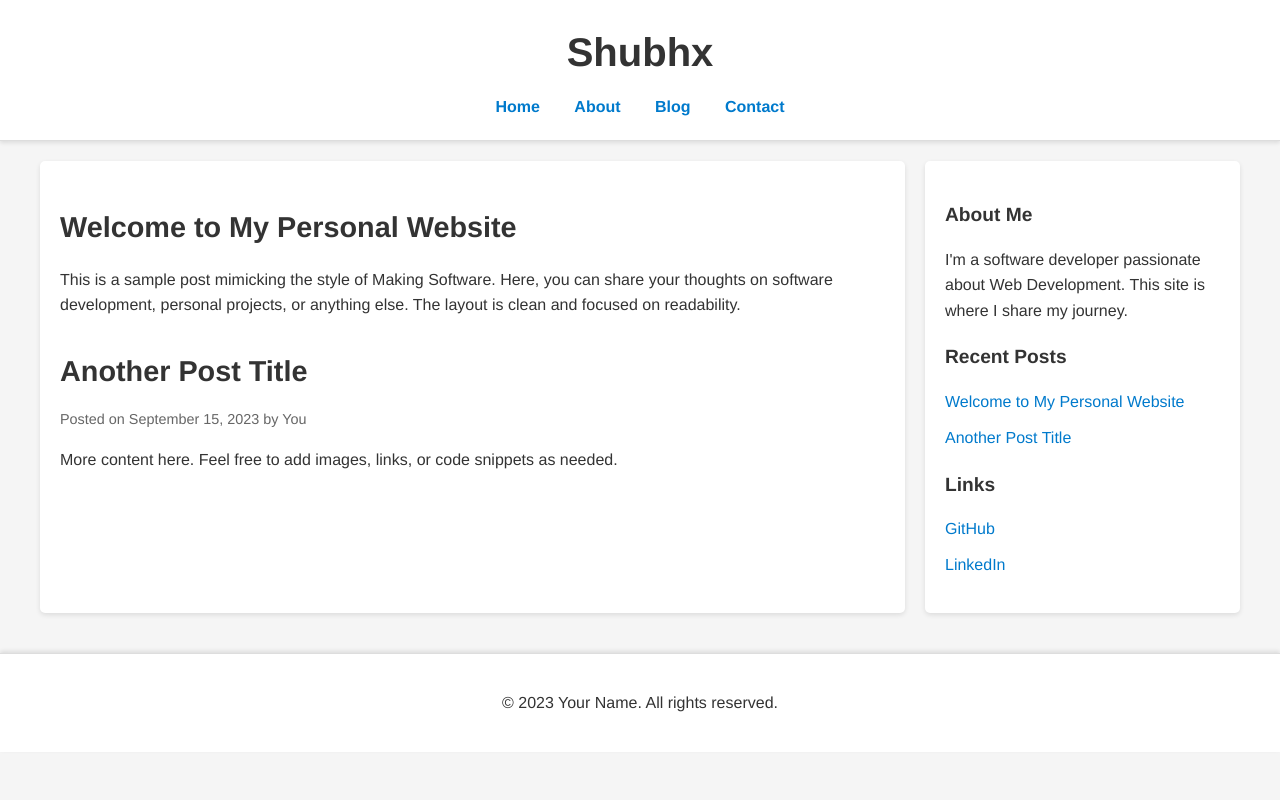
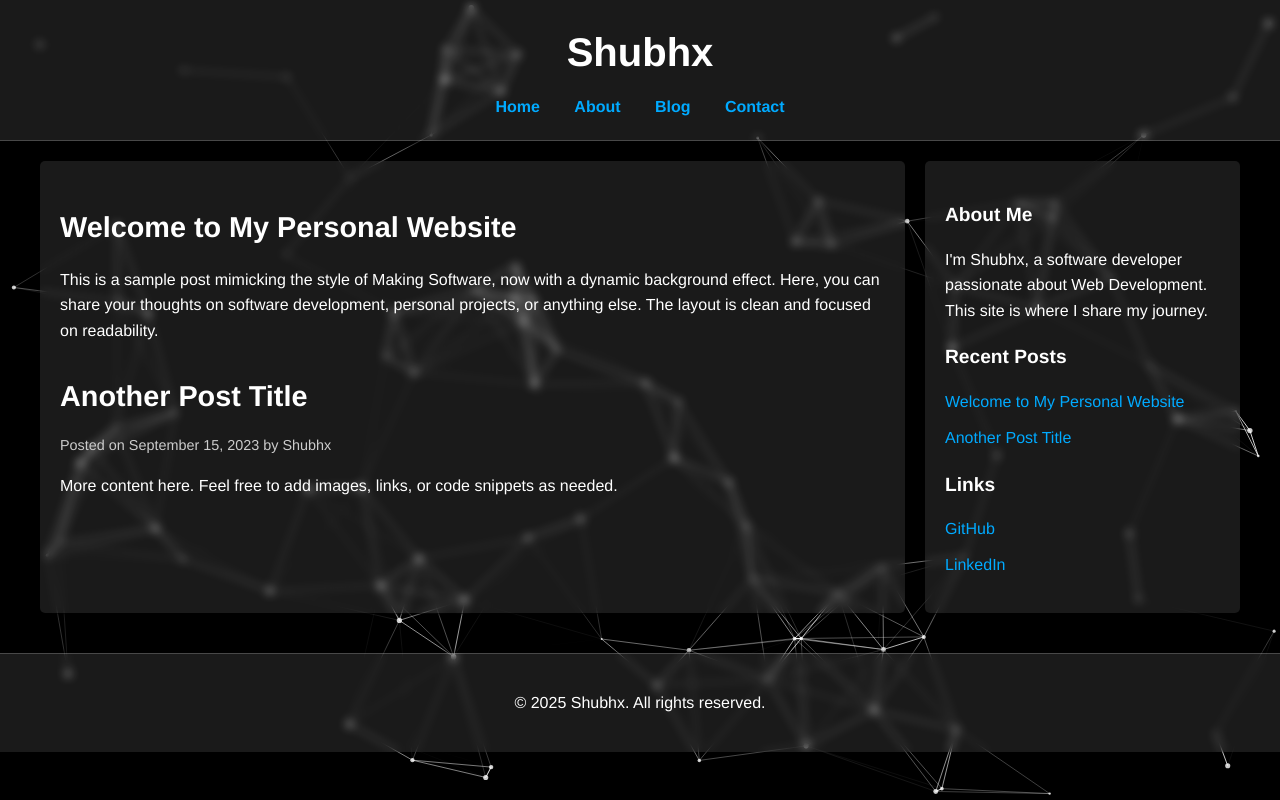
Before and after one commit to shubhamatlab07-ctrl/web-page, a plain HTML site: page index.html in a window 1280 px wide. Drawn offline with Linux system fonts and the light colour scheme.

Commit message:
Update index.html
added more details

```diff
--- a/index.html
+++ b/index.html
@@ -3,26 +3,38 @@
 <head>
     <meta charset="UTF-8">
     <meta name="viewport" content="width=device-width, initial-scale=1.0">
-    <title>shubhx</title>
+    <title>Shubhx's Personal Website</title>
     <style>
         /* Basic reset and fonts */
         body {
             font-family: 'Helvetica Neue', Helvetica, Arial, sans-serif;
             margin: 0;
             padding: 0;
-            background-color: #f5f5f5;
-            color: #333;
+            background-color: #000; /* Dark background to match reference site */
+            color: #fff; /* White text for contrast */
             line-height: 1.6;
-            animation: fadeIn 1s ease-in-out; /* Fade-in effect for the entire page */
+            overflow-x: hidden; /* Prevent horizontal scroll */
+            animation: fadeIn 1s ease-in-out;
         }
         a {
-            color: #007acc;
+            color: #00aaff; /* Bright blue for links */
             text-decoration: none;
-            transition: color 0.3s ease, transform 0.2s ease; /* Smooth color and scale transition on hover */
+            transition: color 0.3s ease, transform 0.2s ease;
         }
         a:hover {
-            color: #005a99;
-            transform: scale(1.05); /* Slight zoom on hover */
+            color: #66ccff;
+            transform: scale(1.05);
+        }
+
+        /* Canvas for particle background */
+        #particle-canvas {
+            position: fixed;
+            top: 0;
+            left: 0;
+            width: 100%;
+            height: 100%;
+            z-index: -1; /* Behind all content */
+            pointer-events: none; /* Allow interaction with content */
         }
 
         /* Keyframe for fade-in animation */
@@ -33,15 +45,16 @@
 
         /* Header */
         header {
-            background-color: #fff;
-            border-bottom: 1px solid #ddd;
+            background-color: rgba(255, 255, 255, 0.1); /* Semi-transparent white */
+            border-bottom: 1px solid rgba(255, 255, 255, 0.2);
             padding: 20px;
             text-align: center;
-            box-shadow: 0 2px 4px rgba(0,0,0,0.1);
-            transition: box-shadow 0.3s ease; /* Subtle shadow transition */
+            box-shadow: 0 2px 4px rgba(0,0,0,0.5);
+            transition: box-shadow 0.3s ease;
+            backdrop-filter: blur(5px); /* Subtle blur for modern feel */
         }
         header:hover {
-            box-shadow: 0 4px 8px rgba(0,0,0,0.15);
+            box-shadow: 0 4px 8px rgba(0,0,0,0.7);
         }
         header h1 {
             margin: 0;
@@ -50,7 +63,7 @@
             transition: color 0.3s ease;
         }
         header h1:hover {
-            color: #007acc;
+            color: #00aaff;
         }
         nav {
             margin-top: 10px;
@@ -70,29 +83,31 @@
         }
         .main-content {
             flex: 3;
-            background-color: #fff;
+            background-color: rgba(255, 255, 255, 0.1);
             padding: 20px;
             margin-right: 20px;
             border-radius: 5px;
-            box-shadow: 0 2px 5px rgba(0,0,0,0.1);
-            transition: box-shadow 0.3s ease, transform 0.2s ease; /* Smooth shadow and lift on hover */
-            animation: fadeIn 1.5s ease-in-out; /* Delayed fade-in for content */
+            box-shadow: 0 2px 5px rgba(0,0,0,0.5);
+            transition: box-shadow 0.3s ease, transform 0.2s ease;
+            animation: fadeIn 1.5s ease-in-out;
+            backdrop-filter: blur(5px);
         }
         .main-content:hover {
-            box-shadow: 0 4px 10px rgba(0,0,0,0.15);
+            box-shadow: 0 4px 10px rgba(0,0,0,0.7);
             transform: translateY(-5px);
         }
         .sidebar {
             flex: 1;
-            background-color: #fff;
+            background-color: rgba(255, 255, 255, 0.1);
             padding: 20px;
             border-radius: 5px;
-            box-shadow: 0 2px 5px rgba(0,0,0,0.1);
+            box-shadow: 0 2px 5px rgba(0,0,0,0.5);
             transition: box-shadow 0.3s ease, transform 0.2s ease;
-            animation: fadeIn 2s ease-in-out; /* Further delayed fade-in for sidebar */
+            animation: fadeIn 2s ease-in-out;
+            backdrop-filter: blur(5px);
         }
         .sidebar:hover {
-            box-shadow: 0 4px 10px rgba(0,0,0,0.15);
+            box-shadow: 0 4px 10px rgba(0,0,0,0.7);
             transform: translateY(-5px);
         }
 
@@ -100,7 +115,7 @@
         .post {
             margin-bottom: 30px;
             transition: opacity 0.3s ease, transform 0.2s ease;
-            animation: fadeIn 1.8s ease-in-out; /* Fade-in for individual posts */
+            animation: fadeIn 1.8s ease-in-out;
         }
         .post:hover {
             opacity: 0.9;
@@ -112,10 +127,10 @@
             transition: color 0.3s ease;
         }
         .post h2:hover {
-            color: #007acc;
+            color: #00aaff;
         }
         .post-meta {
-            color: #666;
+            color: #ccc; /* Light gray for meta */
             font-size: 0.9em;
             margin-bottom: 15px;
         }
@@ -130,7 +145,7 @@
             transition: color 0.3s ease;
         }
         .sidebar h3:hover {
-            color: #007acc;
+            color: #00aaff;
         }
         .sidebar ul {
             list-style: none;
@@ -146,16 +161,17 @@
 
         /* Footer */
         footer {
-            background-color: #fff;
-            border-top: 1px solid #ddd;
+            background-color: rgba(255, 255, 255, 0.1);
+            border-top: 1px solid rgba(255, 255, 255, 0.2);
             padding: 20px;
             text-align: center;
             margin-top: 20px;
-            box-shadow: 0 -2px 4px rgba(0,0,0,0.1);
+            box-shadow: 0 -2px 4px rgba(0,0,0,0.5);
             transition: box-shadow 0.3s ease;
+            backdrop-filter: blur(5px);
         }
         footer:hover {
-            box-shadow: 0 -4px 8px rgba(0,0,0,0.15);
+            box-shadow: 0 -4px 8px rgba(0,0,0,0.7);
         }
 
         /* Responsive */
@@ -170,6 +186,8 @@
     </style>
 </head>
 <body>
+    <canvas id="particle-canvas"></canvas> <!-- Canvas for background particles -->
+
     <header>
         <h1>Shubhx</h1>
         <nav>
@@ -184,17 +202,17 @@
         <main class="main-content">
             <article class="post">
                 <h2>Welcome to My Personal Website</h2>
-                <p>This is a sample post mimicking the style of Making Software. Here, you can share your thoughts on software development, personal projects, or anything else. The layout is clean and focused on readability.</p>            </article>
+                <p>This is a sample post mimicking the style of Making Software, now with a dynamic background effect. Here, you can share your thoughts on software development, personal projects, or anything else. The layout is clean and focused on readability.</p>            </article>
             <article class="post">
                 <h2>Another Post Title</h2>
-                <p class="post-meta">Posted on September 15, 2023 by You</p>
+                <p class="post-meta">Posted on September 15, 2023 by Shubhx</p>
                 <p>More content here. Feel free to add images, links, or code snippets as needed.</p>
             </article>
         </main>
 
         <aside class="sidebar">
             <h3>About Me</h3>
-            <p>I'm a software developer passionate about Web Development. This site is where I share my journey.</p>
+            <p>I'm Shubhx, a software developer passionate about Web Development. This site is where I share my journey.</p>
             <h3>Recent Posts</h3>
             <ul>
                 <li><a href="#">Welcome to My Personal Website</a></li>
@@ -209,7 +227,80 @@
     </div>
 
     <footer>
-        <p>&copy; 2023 Your Name. All rights reserved.</p>
+        <p>&copy; 2025 Shubhx. All rights reserved.</p>
     </footer>
+
+    <script>
+        // Simple particle animation script (inspired by alcohollick.com's effect)
+        const canvas = document.getElementById('particle-canvas');
+        const ctx = canvas.getContext('2d');
+        canvas.width = window.innerWidth;
+        canvas.height = window.innerHeight;
+
+        let particles = [];
+        const numParticles = 100; // Number of particles
+        const maxDistance = 150; // Max distance for connecting lines
+
+        // Particle class
+        class Particle {
+            constructor() {
+                this.x = Math.random() * canvas.width;
+                this.y = Math.random() * canvas.height;
+                this.vx = (Math.random() - 0.5) * 2; // Velocity
+                this.vy = (Math.random() - 0.5) * 2;
+                this.size = Math.random() * 2 + 1;
+            }
+            update() {
+                this.x += this.vx;
+                this.y += this.vy;
+                if (this.x < 0 || this.x > canvas.width) this.vx *= -1;
+                if (this.y < 0 || this.y > canvas.height) this.vy *= -1;
+            }
+            draw() {
+                ctx.beginPath();
+                ctx.arc(this.x, this.y, this.size, 0, Math.PI * 2);
+                ctx.fillStyle = 'rgba(255, 255, 255, 0.8)'; // White particles
+                ctx.fill();
+            }
+        }
+
+        // Initialize particles
+        for (let i = 0; i < numParticles; i++) {
+            particles.push(new Particle());
+        }
+
+        // Animation loop
+        function animate() {
+            ctx.clearRect(0, 0, canvas.width, canvas.height);
+            particles.forEach(p => {
+                p.update();
+                p.draw();
+            });
+
+            // Draw connecting lines
+            for (let i = 0; i < particles.length; i++) {
+                for (let j = i + 1; j < particles.length; j++) {
+                    const dx = particles[i].x - particles[j].x;
+                    const dy = particles[i].y - particles[j].y;
+                    const distance = Math.sqrt(dx * dx + dy * dy);
+                    if (distance < maxDistance) {
+                        ctx.beginPath();
+                        ctx.moveTo(particles[i].x, particles[i].y);
+                        ctx.lineTo(particles[j].x, particles[j].y);
+                        ctx.strokeStyle = `rgba(255, 255, 255, ${1 - distance / maxDistance})`; // Fade with distance
+                        ctx.stroke();
+                    }
+                }
+            }
+            requestAnimationFrame(animate);
+        }
+        animate();
+
+        // Resize canvas on window resize
+        window.addEventListener('resize', () => {
+            canvas.width = window.innerWidth;
+            canvas.height = window.innerHeight;
+        });
+    </script>
 </body>
 </html>
```
